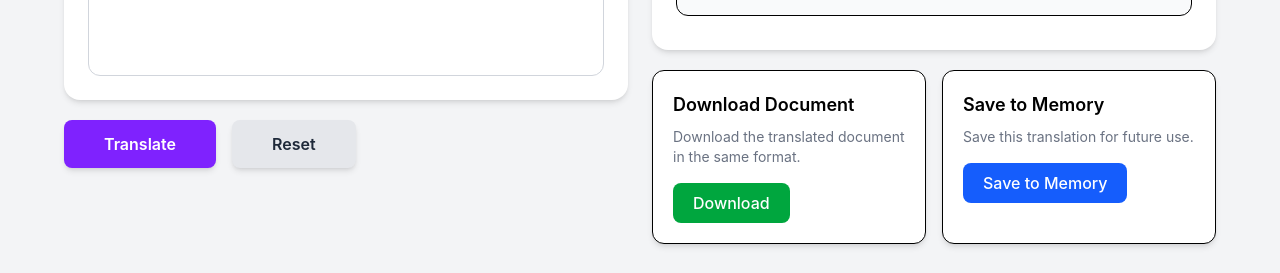
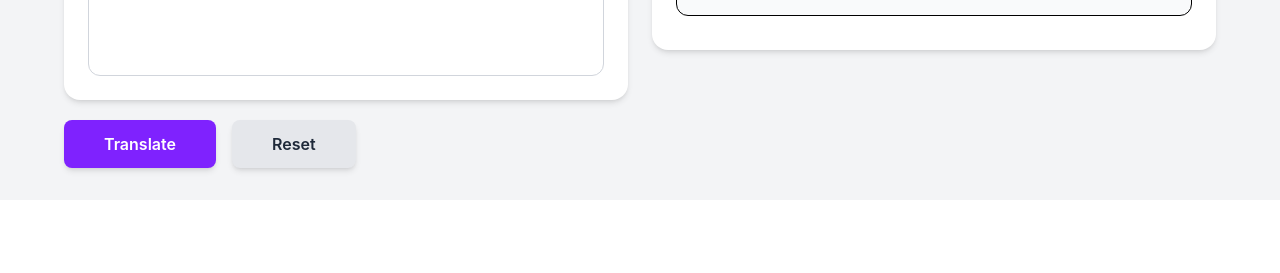
Before and after one commit to Shalvi-Rastogi/BhashaLipika, a React (Vite) app in the folder frontend/: page / in a window 1280 px wide. Shown: the part 628-901 px from the top of the page. After the commit the page ends 828 px from the top, so only its background shows below. Built offline with nearby package versions, Linux system fonts and the light colour scheme; no server answers.

Commit message:
removed static buttons

```diff
--- a/frontend/src/pages/Home.jsx
+++ b/frontend/src/pages/Home.jsx
@@ -252,11 +252,6 @@
                   translatedText={translatedText}
                   targetLanguage={targetLanguage}
                 />
-
-                <div className="grid grid-cols-1 md:grid-cols-2 gap-4 mt-5">
-                  <DownloadDocument />
-                  <SaveToMemory />
-                </div>
               </>
             )}
           </div>
```
